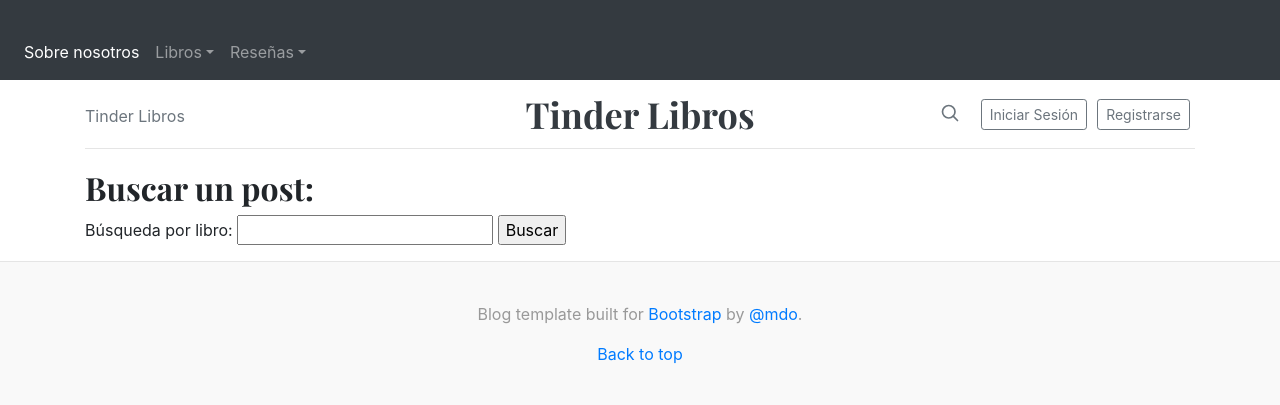
After one commit to lvergini/ProyectoFinalAbayayPasquiniVergini, a Django app: page /busquedaPost/ in a window 1280 px wide. The commit adds this page. Shown: the top 405 px of the page. Run offline with Django 4.2, Linux system fonts and the light colour scheme; some libraries are stand-ins or nearby versions.

Commit message:
Agrego búsqueda de reseñas por libro

```diff
--- /dev/null
+++ b/ProyectoBlogReseñas/Blog/templates/Blog/busquedaPost.html
@@ -0,0 +1,15 @@
+{% extends "Blog/padre_simple.html" %}
+
+{% load static %}
+
+{% block titulopagina %} Tinder Libros {% endblock %}
+
+{% block cuerpodelapagina %}
+
+<h2> Buscar un post: </h2>
+
+<form action="{% url 'buscarPost' %}" method="GET"> {% csrf_token %}
+
+    <p>Búsqueda por libro: <input type="text" name="libro", id="libro"> <input type="submit", value="Buscar"></p>
+
+{% endblock %}
--- a/ProyectoBlogReseñas/Blog/templates/Blog/padre_simple.html
+++ b/ProyectoBlogReseñas/Blog/templates/Blog/padre_simple.html
@@ -58,7 +58,7 @@
               <a class="nav-link dropdown-toggle" href="#" data-toggle="dropdown" aria-expanded="false">Reseñas</a>
               <ul class="dropdown-menu">
                 <li><a class="dropdown-item" href="{% url 'ListaPosts' %}">Lista de reseñas </a></li>
-                <li><a class="dropdown-item" href="#">Buscar una reseña</a></li>
+                <li><a class="dropdown-item" href="{% url 'BusquedaPost' %}">Buscar una reseña</a></li>
                 {% if request.user.is_authenticated %}
                 <li><a class="dropdown-item" href="{% url 'CrearPost' %}">Crear una reseña</a></li>
                 {% endif %}
--- a/ProyectoBlogReseñas/Blog/urls.py
+++ b/ProyectoBlogReseñas/Blog/urls.py
@@ -1,6 +1,5 @@
 from django.urls import path
 from Blog import views
-
 
 urlpatterns = [
     path('', views.inicio, name="Inicio"),
@@ -9,8 +8,8 @@ urlpatterns = [
     path('post/<int:pk>',views.postVista, name="PostVista"),
     path ('pages/', views.listaPosts, name="ListaPosts"),
     path('eliminarPost/<id>', views.eliminarPost, name="eliminarPost"),
-    #path('busquedaPost/', views.busquedaPost, name='BusquedaPost'),
-    #path('buscarPost/', views.buscarPost, name='buscarPost'),
+    path('busquedaPost/', views.busquedaPost, name='BusquedaPost'),
+    path('buscarPost/', views.buscarPost, name='buscarPost'),
     path('editarPost/<id>', views.editarPost, name="editarPost"),
     path('crearCategoria/', views.crearCategoria, name="CrearCategoria"),
     path('categoria/<str:cat>/', views.categoriaPosts, name="CategoriaPosts"),
--- a/ProyectoBlogReseñas/Blog/views.py
+++ b/ProyectoBlogReseñas/Blog/views.py
@@ -6,6 +6,7 @@ from Libros.models import Libro
 from django.http import HttpResponseRedirect
 from django.urls import reverse
 from django.core.paginator import Paginator, EmptyPage, PageNotAnInteger
+from Libros.views import *
 
 #--------------Inicio y about------------------------------------------------------------
 
@@ -111,10 +112,22 @@ def editarPost(request, id):
             return render(request, "Blog/editarPost.html", {"formulario": form, "titulo_post": posteo.titulo, "id":posteo.id})
 
 def busquedaPost(request):
-    return render(request, "Blog/busquedaPost.html")
+      return render(request, "Blog/busquedaPost.html")
+
 
 def buscarPost(request): #para completar
-      pass
+      if request.GET["libro"]:
+        libro=request.GET["libro"]
+        posts_de_libro=Post.objects.filter(libro__titulo__icontains=libro)
+        libros=Libro.objects.filter(titulo__icontains=libro)
+        if len(libros)==0:
+            return render(request, "Blog/resultadosBusquedaPost.html", {"mensaje_busqueda": f'"{libro}" no pertenece a la base de datos'})
+        elif len(posts_de_libro)!=0:
+            return render(request, "Blog/resultadosBusquedaPost.html", {"libros":libros})
+        else:
+            return render(request, "Blog/resultadosBusquedaPost.html", {"mensaje_busqueda": f'No hay reseñas del libro "{libro}"'})
+
+
 
 #--------------Categorías------------------------------------------------------------
 
```
Also changed, not shown: ProyectoBlogReseñas/Blog/templates/Blog/resultadosBusquedaPost.html (added, +22 -0 lines), ProyectoBlogReseñas/Libros/templates/Libros/autorVista.html (+2 -17 lines), ProyectoBlogReseñas/db.sqlite3.
